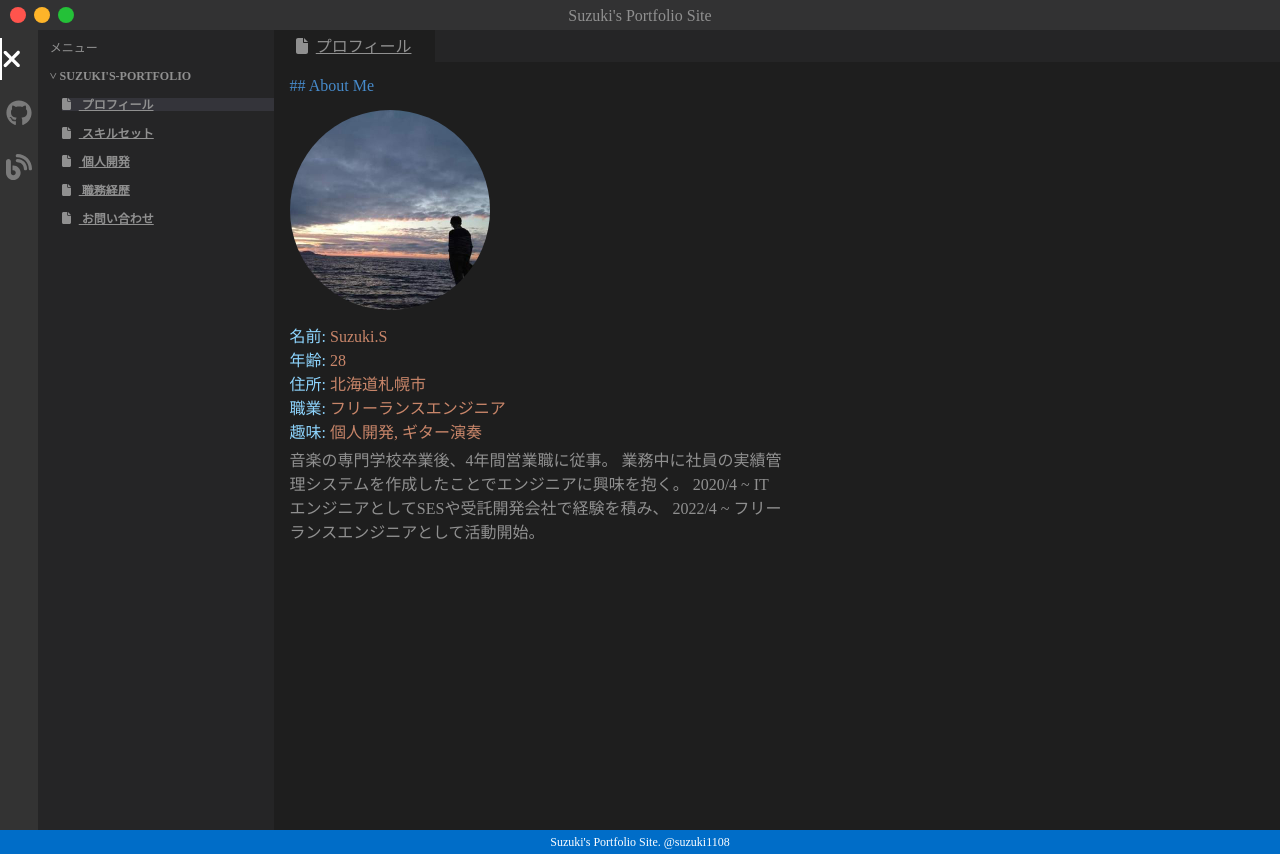
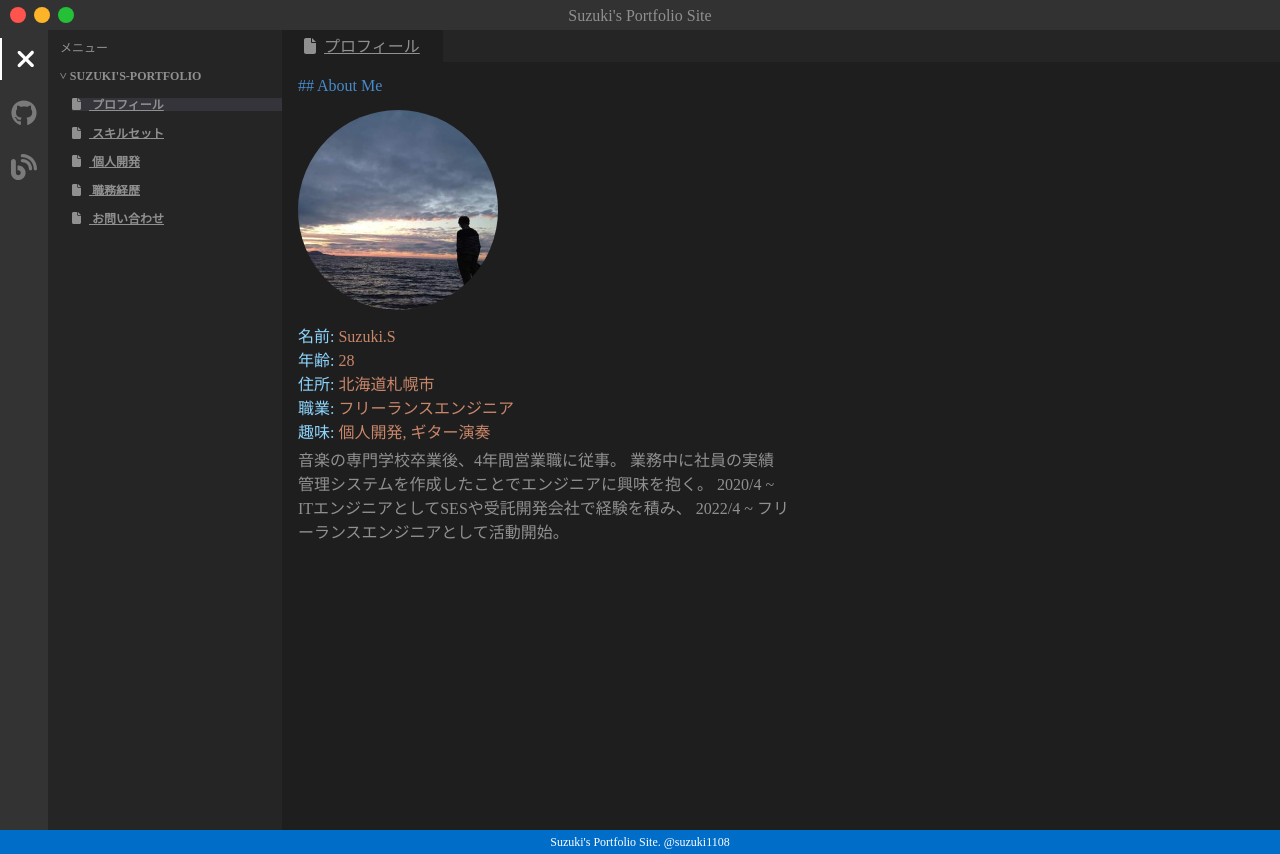
Before and after one commit to suzuki1108/my-portfolio, a Vue app: page / in a window 1280 px wide. Built offline with nearby package versions, Linux system fonts and the light colour scheme.

Commit message:
fix sidebar size

```diff
--- a/src/components/SidebarComponent.vue
+++ b/src/components/SidebarComponent.vue
@@ -3,6 +3,7 @@
     <div class="sidebar-icons">
       <fa
         :icon="props.isShowExplorer ? 'xmark' : 'bars'"
+        :data-icon-xmark="props.isShowExplorer"
         class="fa-icon fa-icon_current"
         @click="$emit('sidebar_toggle')"
       />
@@ -54,6 +55,10 @@ const props = defineProps({
   color: rgb(122, 122, 122);
 }
 
+.fa-icon[data-icon-xmark="true"] {
+  padding: 8px 14px;
+}
+
 .fa-icon_current {
   color: rgb(255, 255, 255);
   border-left: 2px solid rgb(255, 255, 255);
```
